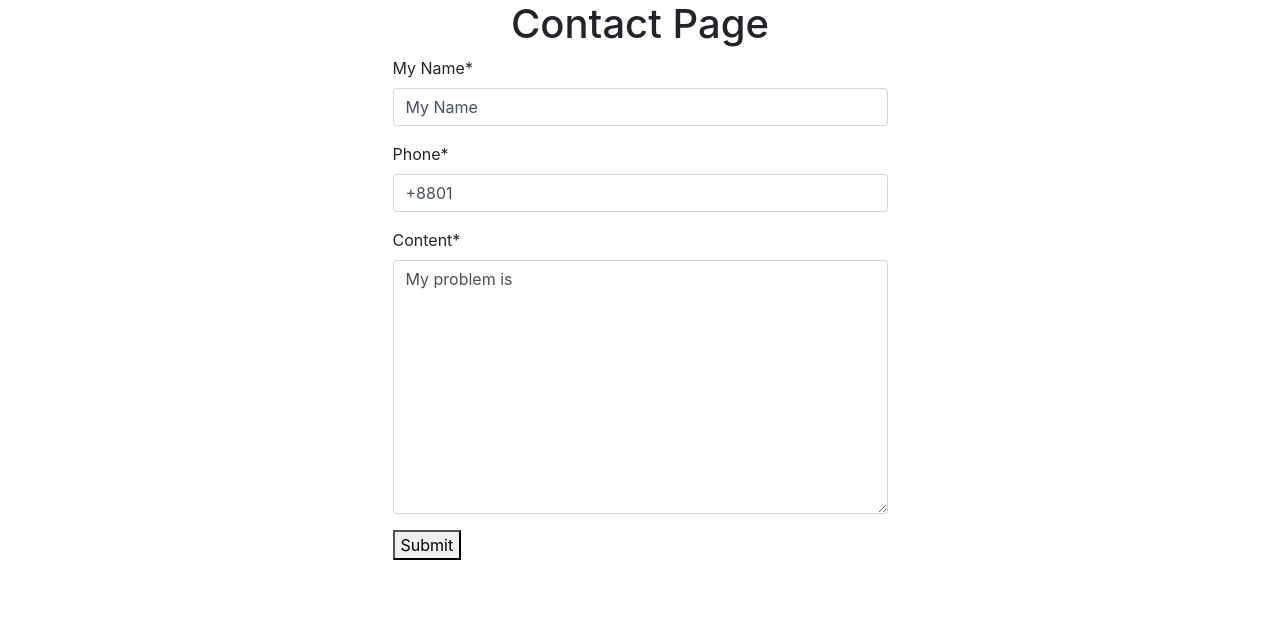
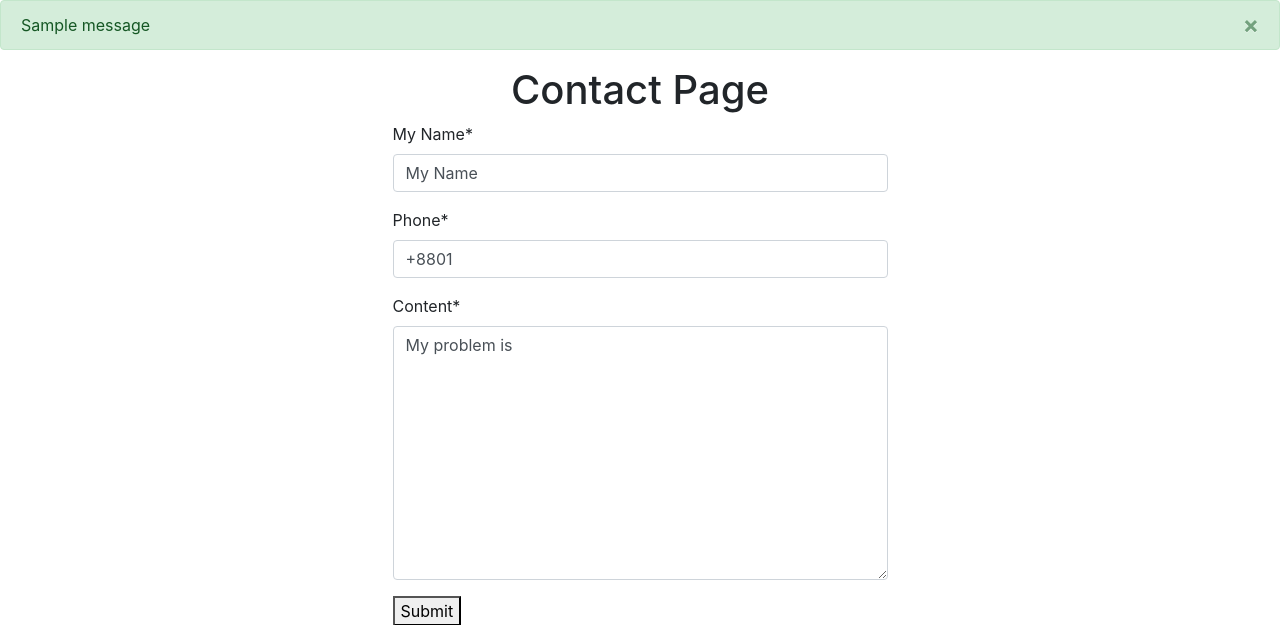
Before and after one commit to hridoyshil/Python-DJango-Project, a Django app: page /tuition_App/contact/ in a window 1280 px wide. Shown: the part 56-681 px from the top of the page. Run offline with Django 4.2, Linux system fonts and the light colour scheme; one stand-in notice (Sample message) is shown; some libraries are stand-ins or nearby versions.

Commit message:
Message Framework | Python DJango
https://www.youtube.com/watch?v=4-FZ0KQ0XSI&list=PL4NIq30KvXLDf3a3DQXZyGv_BNYRYTXJS&index=33

```diff
--- a/firstproject/templates/basic.html
+++ b/firstproject/templates/basic.html
@@ -61,8 +61,17 @@
         </div>
     </nav>
 
+
+    {% for message in messages %}
+    <div class="alert alert-{{message.tags}} alert-dismissible fade show" role="alert">
+        {{ message }}
+        <button type="button" class="close" data-dismiss="alert" aria-label="Close">
+            <span aria-hidden="true">&times;</span>
+        </button>
+    </div>
+    {% endfor %}
+
     {% block body %}
-    body
     {% endblock body %}
 
 
--- a/firstproject/tuition_App/views.py
+++ b/firstproject/tuition_App/views.py
@@ -15,6 +15,7 @@ from django.views.generic import (
     DeleteView,
 )
 from django.urls import reverse_lazy
+from django.contrib import messages
 
 
 # Form View, Class Based View-Generic View // CBV(Class Based View)
@@ -25,6 +26,7 @@ class ContactView(FormView):
     # success_url='/'
     def form_valid(self, form):
         form.save()
+        messages.success(self.request, " From successfully submitted")
         return super().form_valid(form)
 
     def form_invalid(self, form):
```
Also changed, not shown: firstproject/db.sqlite3.
